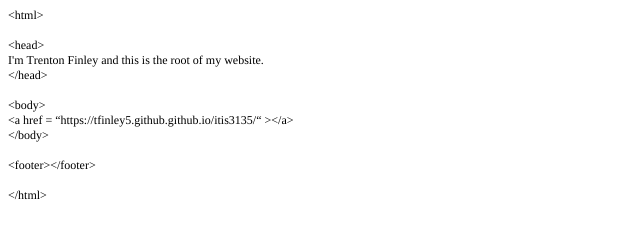
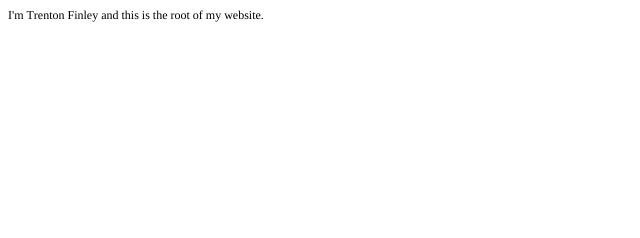
Before and after one commit to tfinley5/.github.io, a plain HTML site: page index.html in a window 1280 px wide. Shown: the whole page, without its empty margins (0-640 px from the left). Drawn offline with Linux system fonts and the light colour scheme.

Commit message:
Update index.html

```diff
--- a/index.html
+++ b/index.html
@@ -8,23 +8,10 @@
   <meta name="CocoaVersion" content="2113.3">
   <style type="text/css">
     p.p1 {margin: 0.0px 0.0px 0.0px 0.0px; font: 12.0px Times; color: #000000; -webkit-text-stroke: #000000}
-    p.p2 {margin: 0.0px 0.0px 0.0px 0.0px; font: 12.0px Times; color: #000000; -webkit-text-stroke: #000000; min-height: 14.0px}
     span.s1 {font-kerning: none}
   </style>
 </head>
 <body>
-<p class="p1"><span class="s1">&lt;html&gt;</span></p>
-<p class="p2"><span class="s1"></span><br></p>
-<p class="p1"><span class="s1">&lt;head&gt;</span></p>
 <p class="p1"><span class="s1">I'm Trenton Finley and this is the root of my website.<span class="Apple-converted-space"> </span></span></p>
-<p class="p1"><span class="s1">&lt;/head&gt;</span></p>
-<p class="p2"><span class="s1"></span><br></p>
-<p class="p1"><span class="s1">&lt;body&gt;</span></p>
-<p class="p1"><span class="s1">&lt;a href = “https://tfinley5.github.github.io/itis3135/“ &gt;&lt;/a&gt;</span></p>
-<p class="p1"><span class="s1">&lt;/body&gt;</span></p>
-<p class="p2"><span class="s1"></span><br></p>
-<p class="p1"><span class="s1">&lt;footer&gt;&lt;/footer&gt;</span></p>
-<p class="p2"><span class="s1"></span><br></p>
-<p class="p1"><span class="s1">&lt;/html&gt;</span></p>
 </body>
 </html>
```
